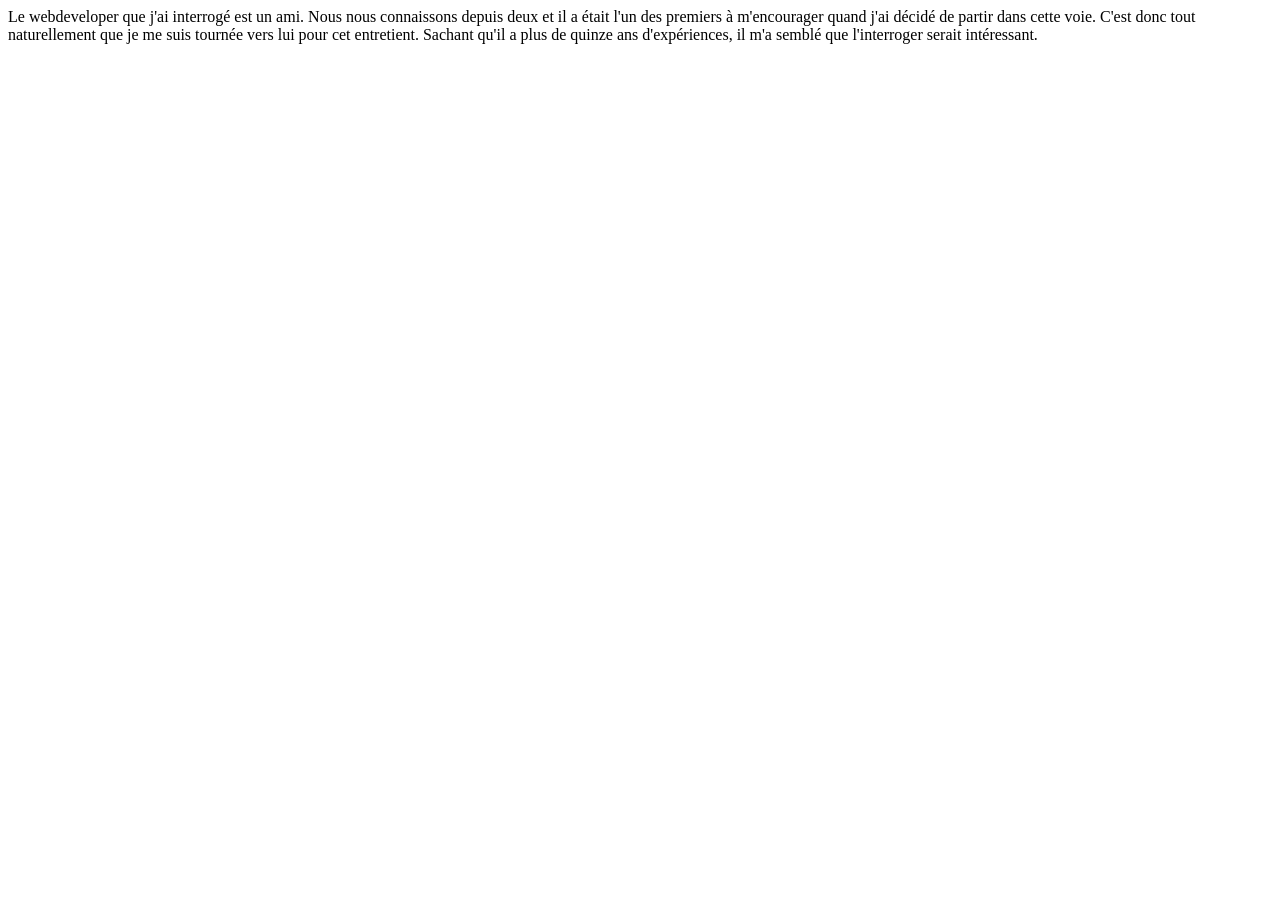
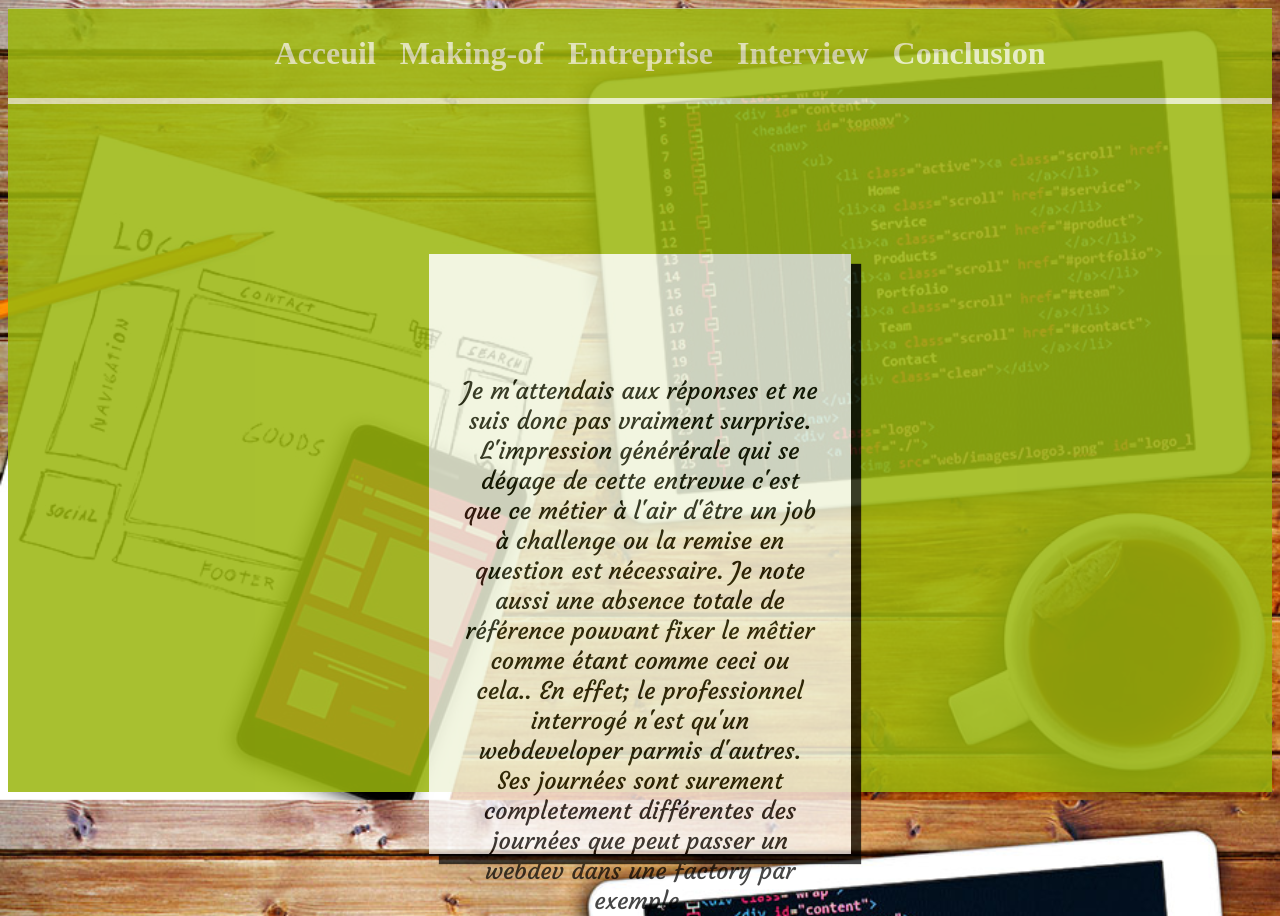
Before and after one commit to alixe82140/interview-webdev, a plain HTML site: page conclusion.html in a window 1280 px wide. Before the commit the page ends 800 px from the top, so only its background shows below. Drawn offline with Linux system fonts and the light colour scheme.

Commit message:
27112017/10:32

```diff
--- /dev/null
+++ b/conclusion.css
@@ -0,0 +1,60 @@
+
+body {
+background-image: url(img/tablette.jpg);
+background-size: cover;
+}
+
+div{
+background-color: #9BB70D;
+width: 100%;
+height: 100%;
+opacity: 0.85;
+
+}
+
+section{
+  background-color: white;
+  width: 33.33%;
+  height: 600px;
+  margin-left: 33.33%;
+  margin-top: 150px;
+  opacity: 1;
+  box-shadow:   10px 10px 1px black;
+}
+
+nav {
+border:1px solid #ccc;
+border-width:1px 0;
+list-style:none;
+margin:0;
+padding:0;
+text-align:center;
+background-color: #9BB70D;
+opacity: 0.85;
+border-bottom: solid 6px white;
+width: 100%
+}
+
+
+nav li {
+display: inline;
+}
+
+nav a {
+display: inline-block;
+padding: 10px;
+text-decoration: none;
+color: white;
+font-size: 32px;
+font-family: 'courgette' cursive;
+
+font-weight: bold;
+}
+
+p{
+text-align: center;
+display: inline-block;
+font-family: 'courgette', cursive;
+font-size: 24px;
+margin: 122px 33px 0px 33px;
+}
--- a/conclusion.html
+++ b/conclusion.html
@@ -3,13 +3,36 @@
   <head>
     <title>conclusion</title>
     <meta charset="utf-8">
+    <link href="https://fonts.googleapis.com/css?family=Courgette" rel="stylesheet">
+    <link rel="stylesheet" href="conclusion.css">
   </head>
   <body>
+    <div>
+    <div>
+    <nav>
+      <ul id="menu">
+         <li>
+           <a href="index.html">Acceuil</a>
+         </li>
+         <li>
+           <a href="making-of.html">Making-of</a>
+         </li>
+         <li>
+           <a href="entreprise.html">Entreprise</a>
+         </li>
+         <li>
+           <a href="interview.html">Interview</a>
+         </li>
+         <li>
+           <a href="conclusion.html">Conclusion</a>
+         </li>
+       </ul>
+     </nav>
     <section>
       <p>
-        Le webdeveloper que j'ai interrogé est un ami. Nous nous connaissons depuis deux et il a était l'un des premiers à m'encourager quand j'ai décidé de partir dans cette voie.
-        C'est donc tout naturellement que je me suis tournée vers lui pour cet entretient.
-        Sachant qu'il a plus de quinze ans d'expériences, il m'a semblé que l'interroger serait intéressant.
+        Je m'attendais aux réponses et ne suis donc pas vraiment surprise.
+        L'impression générérale qui se dégage de cette entrevue c'est que ce métier à l'air d'être un job à challenge ou la remise en question est nécessaire.
+        Je note aussi une absence totale de référence pouvant fixer le mêtier comme étant comme ceci ou cela.. En effet; le professionnel interrogé n'est qu'un webdeveloper parmis d'autres. Ses journées sont surement completement différentes des journées que peut passer un webdev dans une factory par exemple.
       </p>
     </section>
   </body>
```
Also changed, not shown: img/tablette.jpg (added).
